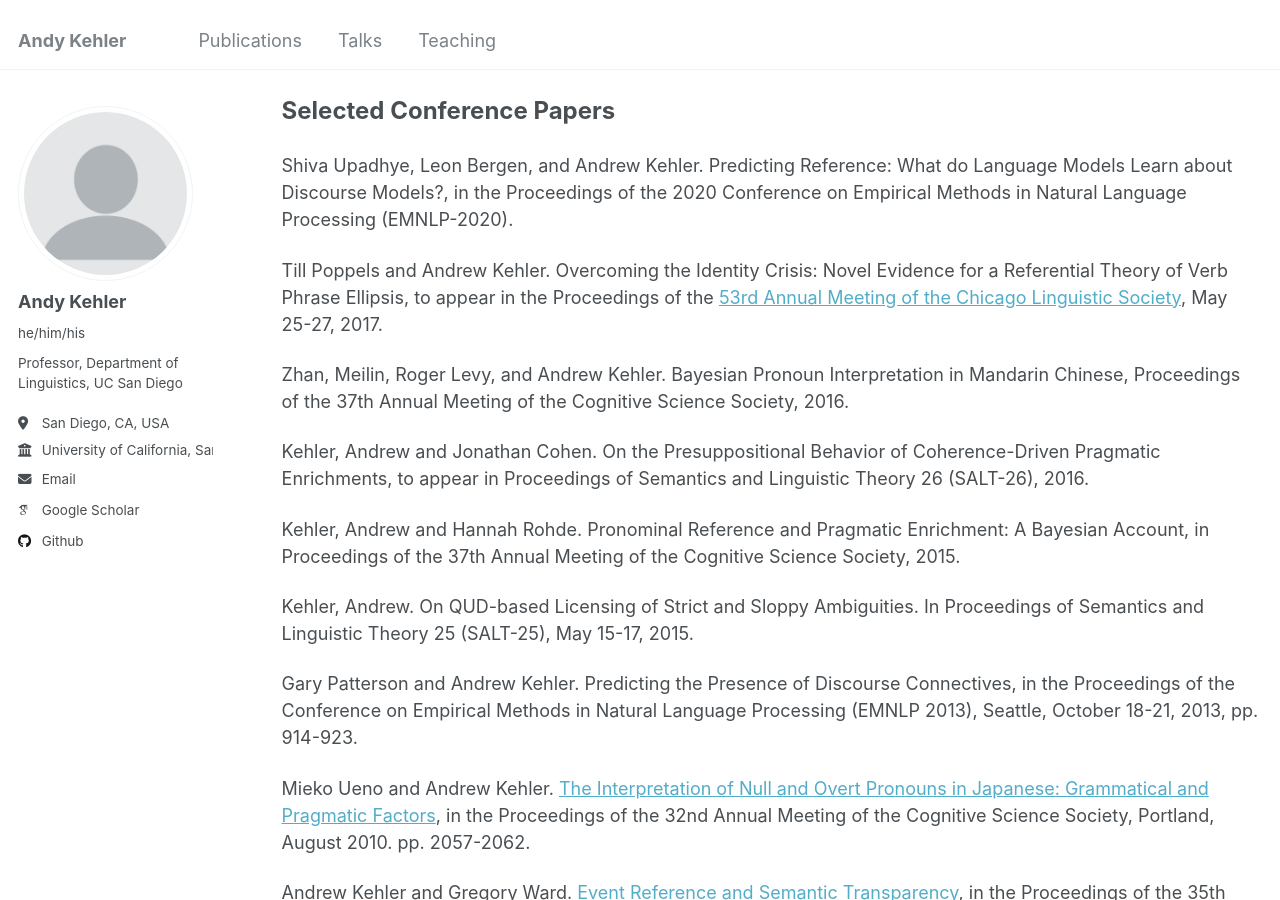
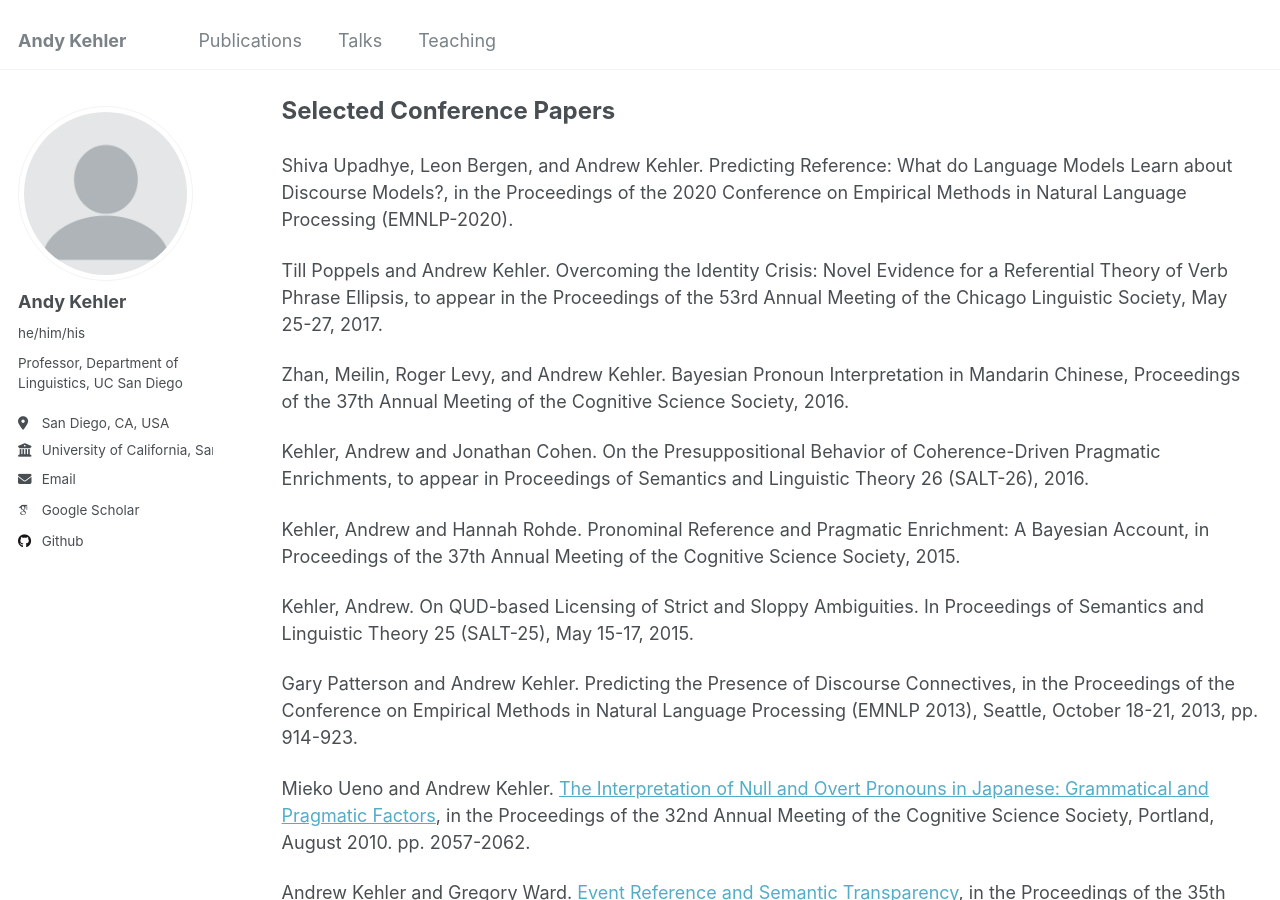
Before and after one commit to akehler/akehler.github.io, a Jekyll site: the page built from _pages/publications.html, in a window 1280 px wide and 900 px high, scrolled down 3949 px. Built offline with Jekyll 4.4.1, drawn with Linux system fonts in a browser that asks for light colours; some web fonts are replaced; part of the change alters nothing that is shown.

```diff
--- a/_pages/publications.html
+++ b/_pages/publications.html
@@ -310,9 +310,8 @@ Till Poppels and Andrew Kehler. Overcoming the Identity Crisis:
 			  Novel Evidence for a Referential Theory of
 			  Verb Phrase Ellipsis, to appear in the
 			  Proceedings of the
-			  <a
-			  href="http://chicagolinguisticsociety.org/">53rd Annual Meeting of the Chicago
- 			  Linguistic Society</a>, May 25-27, 2017.
+			  53rd Annual Meeting of the Chicago
+ 			  Linguistic Society, May 25-27, 2017.
 
 <p><p>
 
```
